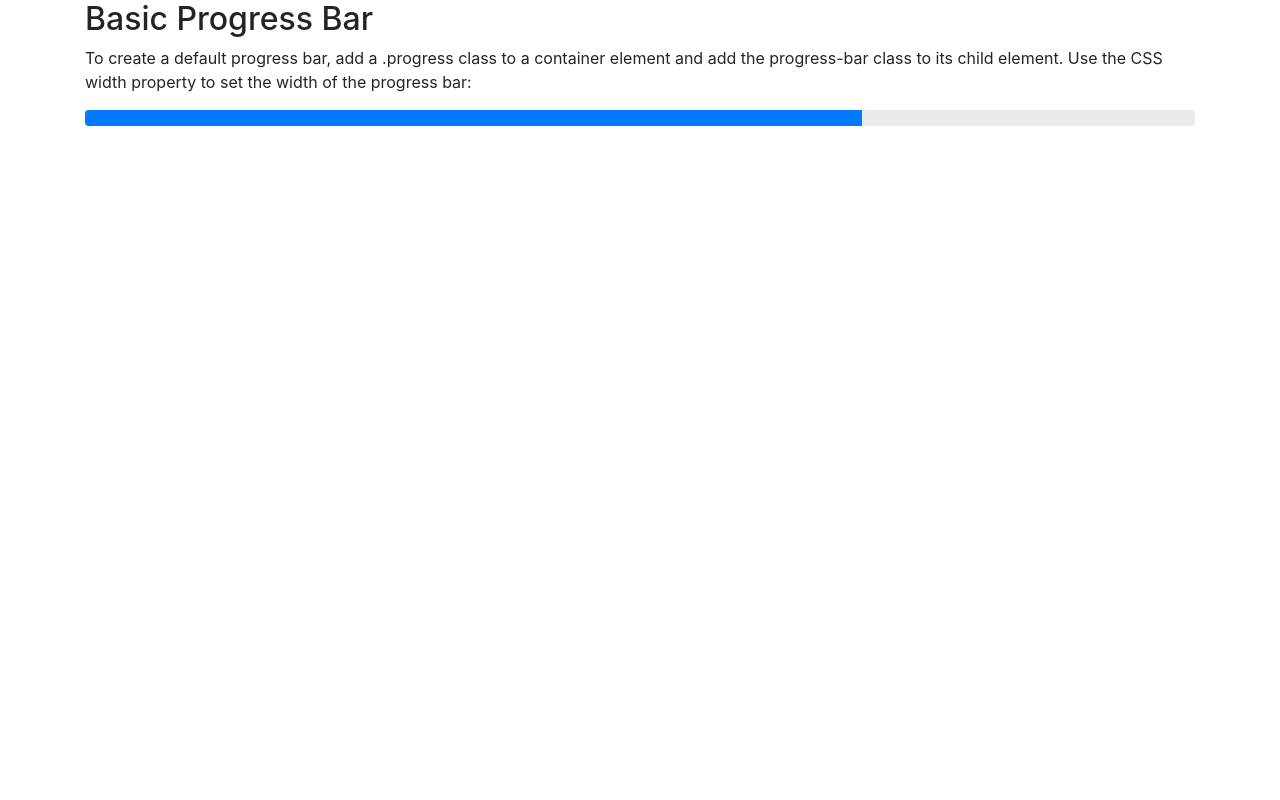
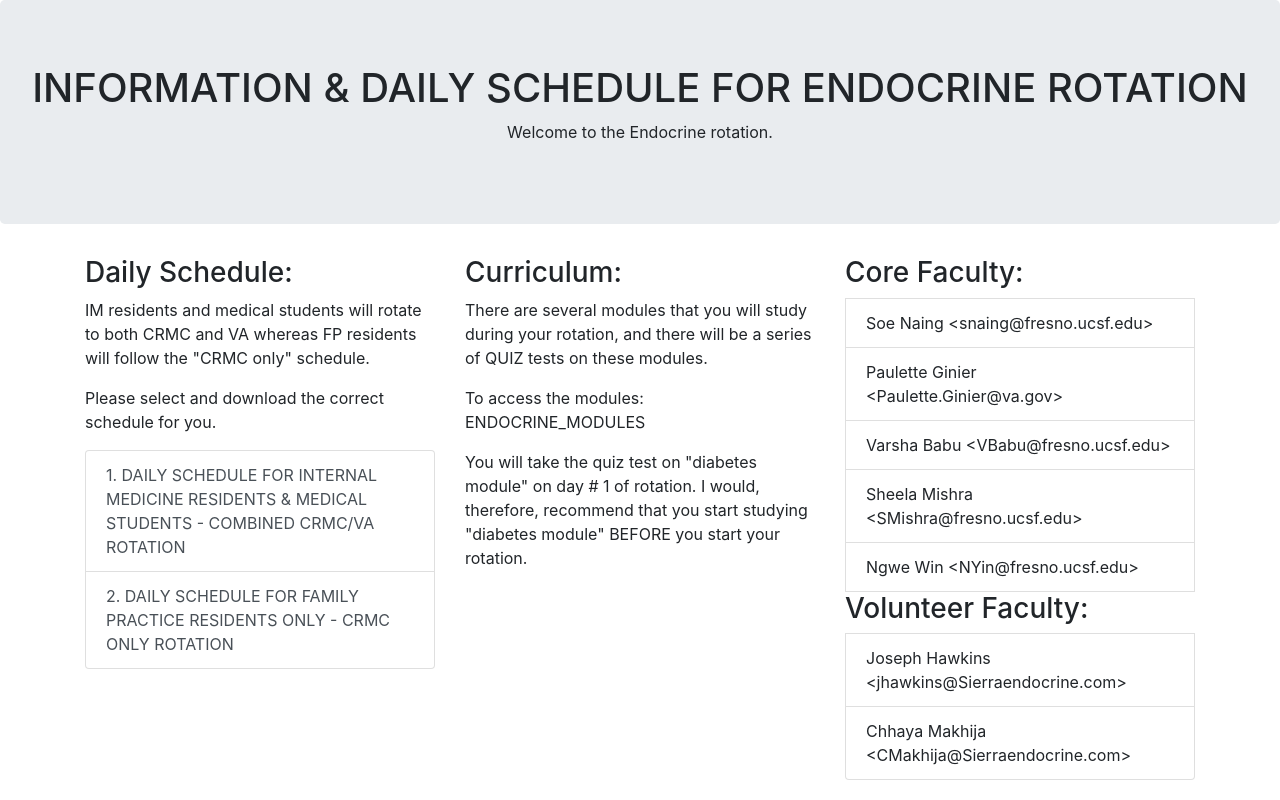
Before and after one commit to endocrinerotation/endocrinerotation.github.io, a plain HTML site: page index.html in a window 1280 px wide. Drawn offline with nearby package versions, Linux system fonts and the light colour scheme.

Commit message:
Update index.html

```diff
--- a/index.html
+++ b/index.html
@@ -4,20 +4,48 @@
   <title>Bootstrap Example</title>
   <meta charset="utf-8">
   <meta name="viewport" content="width=device-width, initial-scale=1">
-  <link rel="stylesheet" href="https://maxcdn.bootstrapcdn.com/bootstrap/4.3.1/css/bootstrap.min.css">
+  <link rel="stylesheet" href="https://maxcdn.bootstrapcdn.com/bootstrap/4.4.1/css/bootstrap.min.css">
   <script src="https://ajax.googleapis.com/ajax/libs/jquery/3.4.1/jquery.min.js"></script>
-  <script src="https://cdnjs.cloudflare.com/ajax/libs/popper.js/1.14.7/umd/popper.min.js"></script>
-  <script src="https://maxcdn.bootstrapcdn.com/bootstrap/4.3.1/js/bootstrap.min.js"></script>
+  <script src="https://cdnjs.cloudflare.com/ajax/libs/popper.js/1.16.0/umd/popper.min.js"></script>
+  <script src="https://maxcdn.bootstrapcdn.com/bootstrap/4.4.1/js/bootstrap.min.js"></script>
 </head>
 <body>
+    <div class="jumbotron text-center">
+        <h1>INFORMATION & DAILY SCHEDULE FOR  ENDOCRINE ROTATION  </h1>
+        <p>Welcome to the Endocrine rotation.</p>
+      </div>
 
 <div class="container">
-  <h2>Basic Progress Bar</h2>
-  <p>To create a default progress bar, add a .progress class to a container element and add the progress-bar class to its child element. Use the CSS width property to set the width of the progress bar:</p>
-  <div class="progress">
-    <div class="progress-bar" style="width:70%"></div>
+  <div class="row">
+    <div class="col-sm-4">
+      <h3>Daily Schedule:</h3>
+      <p>IM residents and medical students will rotate to both CRMC and VA  whereas FP residents will follow the "CRMC only" schedule.</p>
+      <p>Please select and download the correct schedule for you.</p>
+      <div class="list-group">
+        <a href="https://drive.google.com/file/d/1787tf2gVVZ0JBCaBkilO2awSD4Ql2XW0/view?usp=sharing" class="list-group-item list-group-item-action">1. DAILY SCHEDULE FOR INTERNAL MEDICINE RESIDENTS & MEDICAL STUDENTS - COMBINED CRMC/VA ROTATION</a>
+        <a href="https://drive.google.com/file/d/1_WT4uaCsj75f5FdCqtTAwCxuRjlrcLcU/view?usp=sharing" class="list-group-item list-group-item-action"> 2. DAILY SCHEDULE FOR FAMILY PRACTICE RESIDENTS ONLY - CRMC ONLY ROTATION</a>
+      </div>
+    </div>
+    <div class="col-sm-4">
+      <h3>Curriculum:</h3>
+      <p>There are several modules that you will study during your rotation, and there will be a series of QUIZ tests on these modules.</p>
+      <p>To access the modules:     ENDOCRINE_MODULES</p>
+      <p>You will take the quiz test on "diabetes module" on day # 1 of rotation. I would, therefore, recommend that you start studying  "diabetes module" BEFORE you start your rotation.</p>
+    </div>
+
+    <div class="col-sm-4">
+      <h3>Core Faculty:</h3>
+      <li class="list-group-item">Soe Naing &#60snaing@fresno.ucsf.edu&gt</li>
+    <li class="list-group-item">Paulette Ginier &ltPaulette.Ginier@va.gov&gt</li>
+    <li class="list-group-item">Varsha Babu &ltVBabu@fresno.ucsf.edu&gt</li>
+    <li class="list-group-item">Sheela Mishra &ltSMishra@fresno.ucsf.edu&gt</li>
+    <li class="list-group-item">Ngwe Win &ltNYin@fresno.ucsf.edu&gt</li>
+    <h3>Volunteer Faculty:</h3>
+    <li class="list-group-item">Joseph Hawkins &ltjhawkins@Sierraendocrine.com&gt</li>
+    <li class="list-group-item">Chhaya Makhija &ltCMakhija@Sierraendocrine.com&gt</li>
+    </div>
+
   </div>
 </div>
-
 </body>
 </html>
```
